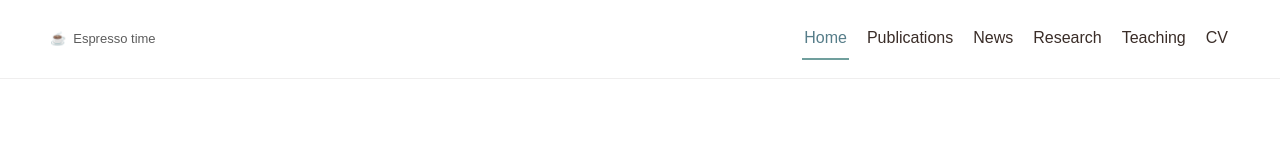
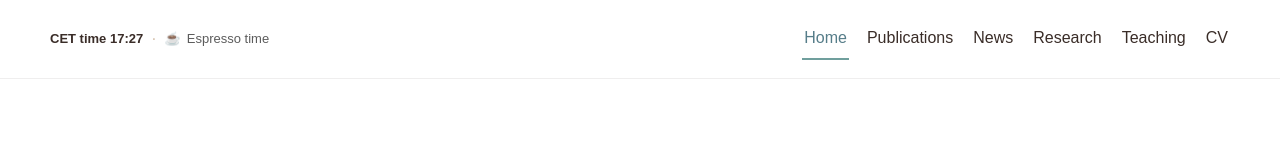
Before and after one commit to lucia-pezzetti/luciapezzetti.github.io, a Next.js app: page / in a window 1280 px wide. Shown: the top 160 px of the page. Built offline with nearby package versions, Linux system fonts and the light colour scheme.

Commit message:
Add live Zurich header status

```diff
--- a/src/app/components/SiteChrome.js
+++ b/src/app/components/SiteChrome.js
@@ -13,29 +13,73 @@ const navLinks = [
   { href: "/CV", label: "CV", key: "cv" },
 ];
 
+const zurichTimeFormatter = new Intl.DateTimeFormat("en-GB", {
+  timeZone: "Europe/Zurich",
+  weekday: "short",
+  hour: "2-digit",
+  minute: "2-digit",
+  hourCycle: "h23",
+});
+
+function getZurichStatus(date) {
+  const parts = Object.fromEntries(
+    zurichTimeFormatter
+      .formatToParts(date)
+      .filter(({ type }) => type !== "literal")
+      .map(({ type, value }) => [type, value]),
+  );
+  const hour = Number(parts.hour);
+  const isBollicinaEvening =
+    (hour >= 20 && ["Fri", "Sat"].includes(parts.weekday)) ||
+    (hour < 1 && ["Sat", "Sun"].includes(parts.weekday));
+
+  let moment;
+
+  if (hour >= 1 && hour < 8) {
+    moment = { icon: "😴", label: "zzz..." };
+  } else if (hour >= 8 && hour < 12) {
+    moment = { icon: "☕", label: "Cappuccino time" };
+  } else if (hour >= 12 && hour < 18) {
+    moment = { icon: "☕", label: "Espresso time" };
+  } else if (hour >= 18 && hour < 20) {
+    moment = { icon: "🍹", label: "Spritz time" };
+  } else if (isBollicinaEvening) {
+    moment = { icon: "🥂", label: "Bollicina time" };
+  } else {
+    moment = { icon: "🍵", label: "Fruit tea time" };
+  }
+
+  return {
+    ...moment,
+    time: `${parts.hour}:${parts.minute}`,
+  };
+}
+
 export function SiteHeader({ active }) {
   const [menuOpen, setMenuOpen] = useState(false);
-  const [drink, setDrink] = useState(null);
+  const [timeStatus, setTimeStatus] = useState(null);
 
   useEffect(() => {
-    const hour = new Date().getHours();
+    const updateTimeStatus = () => setTimeStatus(getZurichStatus(new Date()));
+    updateTimeStatus();
 
-    if (hour >= 5 && hour < 12) {
-      setDrink({ icon: "☕", label: "Cappuccino time" });
-    } else if (hour >= 12 && hour < 18) {
-      setDrink({ icon: "☕", label: "Espresso time" });
-    } else {
-      setDrink({ icon: "🍵", label: "Fruit tea time" });
-    }
+    const timer = window.setInterval(updateTimeStatus, 30_000);
+    return () => window.clearInterval(timer);
   }, []);
 
   return (
     <header className="site-header">
       <div className="site-nav-wrap">
-        {drink && (
-          <div className="time-drink" title={drink.label} aria-label={drink.label}>
-            <span aria-hidden="true">{drink.icon}</span>
-            <span>{drink.label}</span>
+        {timeStatus && (
+          <div
+            className="time-drink"
+            title={`${timeStatus.time} in Zurich · ${timeStatus.label}`}
+            aria-label={`CET time ${timeStatus.time}. ${timeStatus.label}`}
+          >
+            <span className="time-zone">CET time {timeStatus.time}</span>
+            <span className="time-divider" aria-hidden="true">·</span>
+            <span aria-hidden="true">{timeStatus.icon}</span>
+            <span>{timeStatus.label}</span>
           </div>
         )}
         <nav
--- a/src/app/globals.css
+++ b/src/app/globals.css
@@ -59,8 +59,21 @@ body {
   color: var(--muted);
   display: inline-flex;
   font-size: 13px;
-  gap: 7px;
+  gap: 6px;
   white-space: nowrap;
+}
+
+.time-zone {
+  color: var(--ink);
+  font-variant-numeric: tabular-nums;
+  font-weight: 600;
+}
+
+.time-divider {
+  color: var(--sand-deep);
+  font-size: 16px;
+  line-height: 1;
+  margin: 0 2px;
 }
 
 .site-nav {
```
